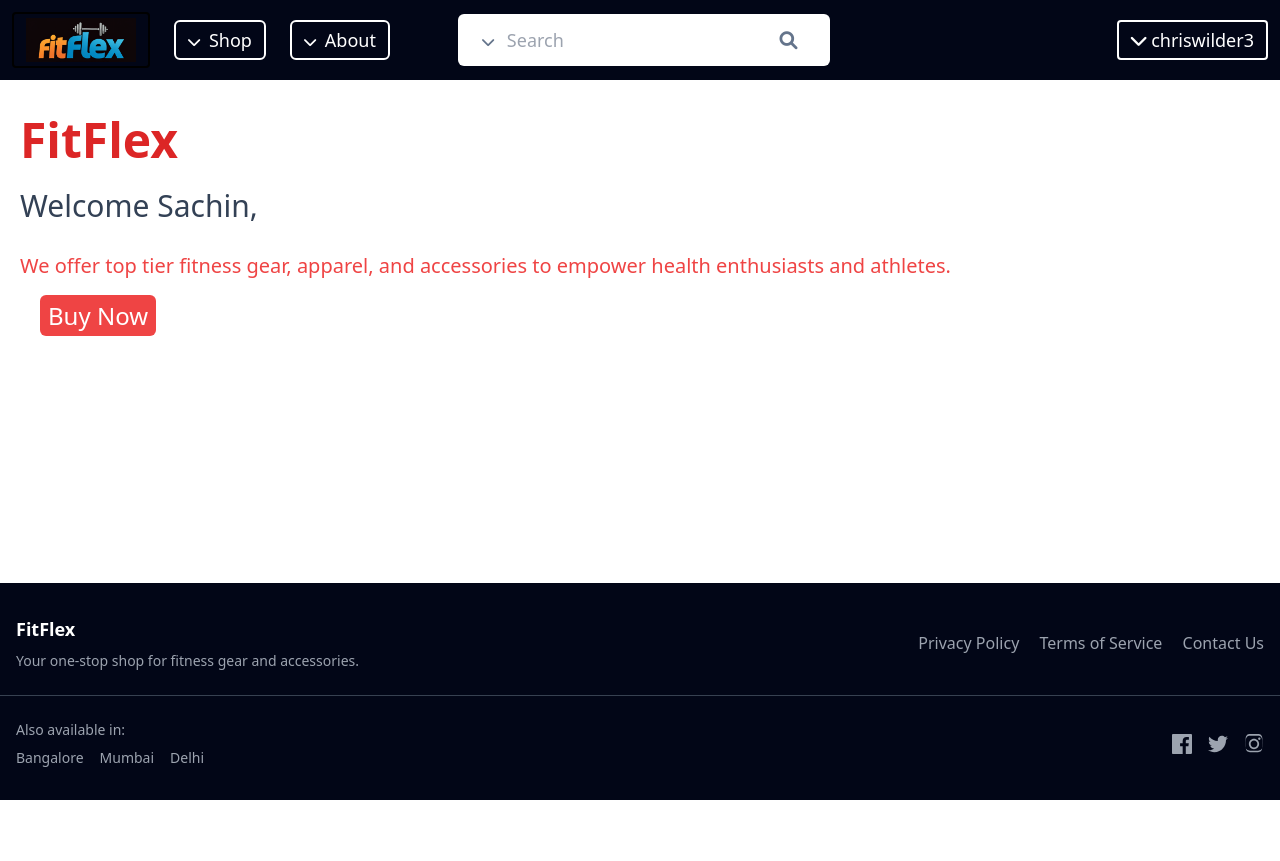
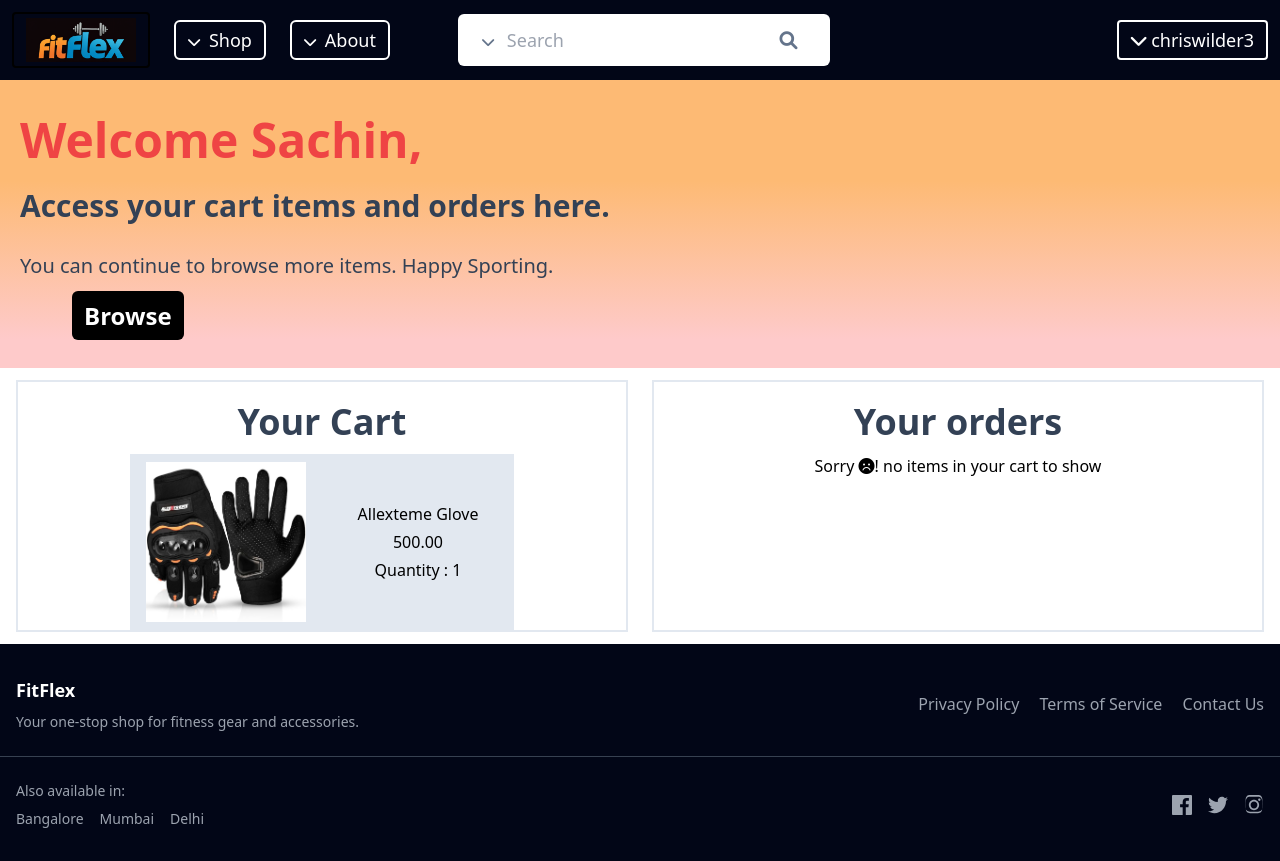
Before and after one commit to chriswilder3/FitFlex, a Django app: page /users/dashboard/ in a window 1280 px wide. Before the commit the page ends 800 px from the top, so only its background shows below. Run offline with Django 5.2, Linux system fonts and the light colour scheme; a user stored in the database is signed in; data comes from the database, SQL or seed files in the repository; both versions use the stored data as it was after the commit; some libraries are stand-ins or nearby versions.

Commit message:
added logic to orders and cart, bettered UI/style

```diff
--- a/users/templates/dashboard.html
+++ b/users/templates/dashboard.html
@@ -13,21 +13,78 @@
 {% endblock %}
 
 {% block content %}
-    <div class="jumbotron px-5 pt-5 pb-9">
-        <h1 class="text-5xl text-red-600 py-4 font-bold">
-            FitFlex
+
+    <div class=" jumbotron px-5 pt-5 pb-9 bg-gradient-to-b from-orange-300 from-35% to-red-200 to-90%">
+        <h1 class="text-5xl text-red-500 py-4 font-bold ">
+            Welcome {{user.name}},
         </h1>
-        <h3 class=" text-3xl py-2 text-slate-700 ">
-            Welcome {{ user.name}},
+        <h3 class=" text-3xl py-2 font-semibold text-slate-700 ">
+            Access your cart items and orders here.
         </h3>
-        <p class=" py-2 text-xl my-3 text-red-500">
-            We offer top tier fitness gear, apparel, and accessories to empower health enthusiasts and athletes.
+        <p class=" py-2 text-xl my-3 text-slate-700">
+            You can continue to browse more items. Happy Sporting.
         </p>
-        <a href="/items" class="bg-red-500
-            hover:bg-red-300 hover:text-slate-500
-            text-white text-2xl px-2 py-1 mt-3 ml-5 rounded-md">
-            Buy Now
+        <a href="/items" class=" ml-8 " >
+        <span class="bg-black text-white text-2xl font-semibold px-3 py-2 mt-3 ml-5
+            rounded-md shadow-inner
+                transition delay-80 hover:scale-110 hover:bg-white hover:text-black  ">
+            Browse
+            </span>
         </a>
     </div>
 
+
+    <div class="dashBoard mx-4 my-3 text-center grid grid-cols-2 gap-6">
+
+    <!-- CART ITEMS  -->
+        <div class="border-2 border-slate-200">
+        <h3 class=" text-4xl px-5 pt-5  text-slate-700 font-bold ">
+            Your Cart
+        </h3>
+        {% if user.cart %}
+
+            <!-- Notice Another variable cart we imported -->
+            <div class="userCart pt-3 flex flex-col items-center justify-evenly">
+                {% for cartItem, quantity in cart %}
+                    <div class="grid grid-cols-2 bg-slate-200">
+                        <img class ="w-35 h-44 mx-2 p-2" src="{{ cartItem.image.url }}" alt="">
+                        <div class=" self-center">
+                            <p class="my-1"> {{ cartItem.name }} </p>
+                            <p class="my-1"> {{ cartItem.price }} </p>
+                            <p class="my-1"> Quantity : {{ quantity }}</p>
+                            <a href="buy"></a>
+                        </div>
+                    </div>
+                {% endfor %}
+            </div>
+
+        {% else %}
+            <p class="pt-3"> Sorry <i class="fas fa-frown"></i>! no items in your cart to show </p>
+        {% endif %}
+        </div>
+
+    <!-- ITEM ORDERS  -->
+
+        <div class="border-2 border-slate-200">
+        <h3 class=" text-4xl px-5 pt-5  text-slate-700 font-bold ">
+            Your orders
+        </h3>
+
+        {% if user.orders %}
+            <!-- Notice Another variable cart we imported -->
+            <div class="userCart pt-3 flex flex-col">
+                {% for cartItem in cart %}
+                <p> {{ cartItem.name}} </p>
+                <p> {{cartItem.price}} </p>
+
+                {% endfor %}
+            </div>
+
+        {% else %}
+            <p class="pt-3"> Sorry <i class="fas fa-frown"></i>! no items in your cart to show </p>
+        {% endif %}
+        </div>
+
+
+    </div>
 {% endblock %}
--- a/users/views.py
+++ b/users/views.py
@@ -8,6 +8,8 @@ from django.http import HttpResponseRedirect
 from .forms import SignUpForm, SignInForm, SampleForm
 
 from .models import User
+
+from items.models import Item
 
 from django.contrib.auth import login,logout, authenticate
 
@@ -319,18 +321,89 @@ def dashboard( request):
     #  of User (AuthUser in our case).
     user = request.user
     if user.is_authenticated:
-        # User is now on his dashboard. But we also need
-        # to pass userinfo to it. But note that, We only
-        # need to get hold of the username to know everything abt him
-        # since usernames are unique.
-        # Hence lets fetch, username and pass it to the user to
-        # be printed.
-        dbUser = User.objects.get(username = user)
-        print(dbUser.name)
-        context ={
-            'user': dbUser,
-        }
-        return render( request, 'dashboard.html', context)
+        if request.method == 'POST':
+            # User is logged in and added something to cart/order
+            # in the item details page.
+
+            # Lets first get his corresponding model object
+            dbUser = User.objects.get( username = user)
+            initialCart = dbUser.cart
+            initialOrders = dbUser.orders
+            print(initialCart)
+            print(initialOrders)
+
+            # POST.get gives the variable values if they were set
+            # while submitting data, or it give none otherwise
+            cartOrBuy = request.POST.get('cartOrBuy',None)
+            itemId = request.POST.get('itemId', None)
+            print(cartOrBuy)
+            if cartOrBuy == 'buy':
+                if initialOrders == None:
+                    dbUser.orders = {itemId : 1}
+                    dbUser.save()
+                else:
+                    ordersdict = dbUser.orders
+                    ordersdict[itemId] = ordersdict[itemId] + 1
+                    dbUser.update(  orders = ordersdict)
+                    dbUser.save()
+            else:
+                if initialCart == None:
+                    dbUser.cart = {itemId : 1}
+                    dbUser.save()
+                else:
+                    cartdict = dbUser.cart
+                    cartdict[itemId] = cartdict[itemId] + 1
+                    dbUser.update(  cart = cartdict)
+                    dbUser.save()
+
+            # Now that we added the items, We need to render them
+            # We can simply redirect them again to same page
+            # but with get request (redirects lead to GET request)
+            return redirect('/users/dashboard/')
+
+
+        elif request.method == 'GET':
+            # User is authenticated but has not added anything to
+            # cart or order.
+
+            # User is now on his dashboard. But we also need
+            # to pass userinfo to it. But note that, We only
+            # need to get hold of the username to know everything abt him
+            # since usernames are unique.
+            # Hence lets fetch, username and pass it to the user to
+            # be printed.
+            dbUser = User.objects.get(username = user)
+
+            tempCart = dbUser.cart
+            tempOrders = dbUser.orders
+            # Note that this is a dict With itemId as key and quant as val
+            finalCart = []
+            if tempCart != None:
+                for itemId,quant in tempCart.items():
+                    itemObj = Item.objects.get( id = itemId)
+                    finalCart.append( (itemObj, quant) )
+
+                    # Hence Now we can access cart elements and quant
+                    # in the template as
+                    #       for item, qunt in cart :  .....
+
+            print(finalCart)
+
+            finalOrders = []
+            if tempOrders != None:
+                for itemId,quant in tempOrders.items():
+                    itemObj = Item.objects.get( id = itemId)
+                    finalOrders.append( (itemObj, quant) )
+
+            print(finalOrders)
+
+            context ={
+                'user': dbUser,
+                'itemCount': tempCart,
+                'cart': finalCart,
+                'orders': finalOrders,
+            }
+            return render( request, 'dashboard.html', context)
 
     else:
         print(' Anonyymous user, returning to login...')
```
Also changed, not shown: items/templates/item_details.html (+22 -5 lines), db.sqlite3.
